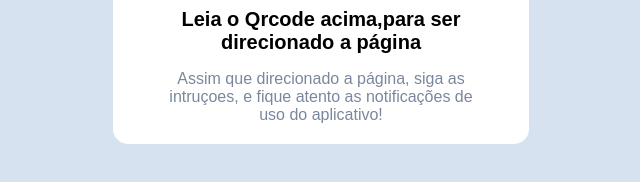
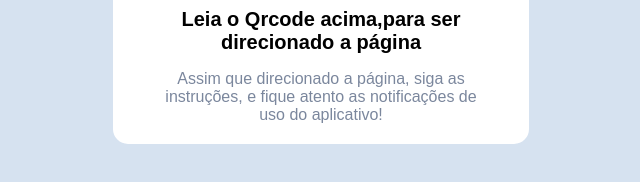
Before and after one commit to AndreFelipe-dev/QRCODE, a plain HTML site: page index.html in a window 1280 px wide. Shown: the part 532-714 px from the top of the page, 319-959 px from the left. Drawn offline with Linux system fonts and the light colour scheme.

Commit message:
correção de sintaxe

```diff
--- a/index.html
+++ b/index.html
@@ -23,7 +23,7 @@
     <img src="images/image-qr-code.png" alt="Qrcode" class="imagem">
     <section class="texto">
       <h1>Leia o Qrcode acima,para ser direcionado a página</h1>
-      <p>Assim que direcionado a página, siga as intruçoes, e fique atento as notificações de uso do aplicativo!</p>
+      <p>Assim que direcionado a página, siga as instruções, e fique atento as notificações de uso do aplicativo!</p>
     </section>
   </main>
 </body>
```
